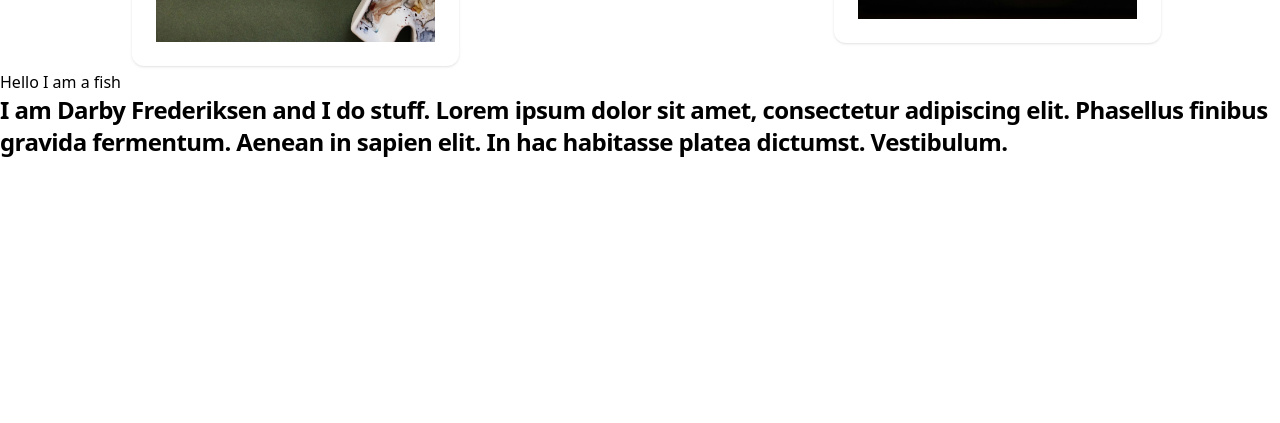
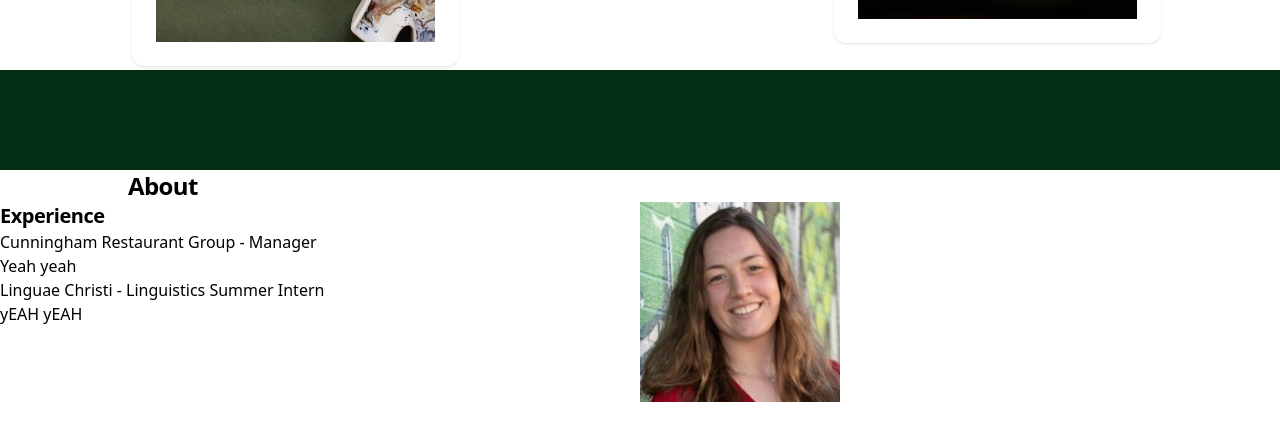
Before and after one commit to vennisabarfi/darby_website, a React (Vite) app in the folder frontend/: page / in a window 1280 px wide. Shown: the part 903-1326 px from the top of the page. Before the commit the page ends 1085 px from the top, so only its background shows below. Built offline with nearby package versions, Linux system fonts and the light colour scheme.

Commit message:
designing about page and on to contact page. just an update

```diff
--- a/frontend/package.json
+++ b/frontend/package.json
@@ -15,6 +15,7 @@
     "class-variance-authority": "^0.7.1",
     "clsx": "^2.1.1",
     "embla-carousel-react": "^8.5.1",
+    "frontend": "file:",
     "lucide-react": "^0.468.0",
     "react": "^18.3.1",
     "react-dom": "^18.3.1",
--- a/frontend/src/About/About.css
+++ b/frontend/src/About/About.css
@@ -0,0 +1,25 @@
+.section-header{
+font-size: 1.5rem;
+/* change font color ro a lighter one */
+line-height: 2rem;
+font-weight: 600;
+letter-spacing: -0.025em;
+scroll-margin: 5rem;
+margin-left: 10%;
+
+}
+
+.about-container{
+    width: 100%;
+    height: 100px;
+    background-color: #052e16;
+}
+
+.resume-headshot{
+    margin: auto;
+    display: grid;
+    grid-template-columns: 1fr 1fr;
+    grid-template-rows: 1fr;
+    grid-column-gap: 0;
+    width: 100%;
+}
--- a/frontend/src/About/About.jsx
+++ b/frontend/src/About/About.jsx
@@ -1,15 +1,56 @@
+
 import "./About.css"
+import { Separator } from "@radix-ui/react-separator";
+import darby_headshot from "./darby-headshot.jpg";
+
 export default function About(){
+
+    // array holding experience information to be mapped
+     const Experience =[
+        { "id": 1,
+           "Company": "Cunningham Restaurant Group",
+           "Role": "Manager",
+           "Description": "Yeah yeah"
+        },
+        { "id": 2,
+            "Company": "Linguae Christi",
+            "Role": "Linguistics Summer Intern",
+            "Description": "yEAH yEAH",
+         }
+]
     return(
         <>
-        Hello I am a fish
+        <Separator/>
+        <div className="about-container"/>
+        <h3 className="section-header">About</h3>
 
-        <p className="scroll-m-20 text-2xl font-semibold tracking-tight">
-                    I am Darby Frederiksen and I do stuff. Lorem ipsum dolor sit amet, consectetur adipiscing elit.
-                    Phasellus finibus gravida fermentum. Aenean in sapien elit. In hac habitasse platea dictumst.
-                    Vestibulum.
+        <div className="resume-headshot">
 
-                    </p>
+            <div className="resume">
+                <h4 className="scroll-m-20 text-xl font-semibold tracking-tight">Experience</h4>
+                {Experience.map((exp)=>(
+                    <div key={exp.id}>
+                    <span>{exp.Company} - {exp.Role}</span>
+                    <br/>
+                    <span>{exp.Description}</span>
+
+                    </div>
+
+
+                ))}
+
+
+            </div>
+
+            <div className="headshot">
+                <img src={darby_headshot}/>
+            </div>
+
+
+
+        </div>
+
+
         </>
     );
 }
--- a/frontend/src/App.css
+++ b/frontend/src/App.css
@@ -20,11 +20,17 @@
     text-decoration: none;
     color: black;
 }
+
+
 .nav a:visited{
     text-decoration: none;
     color: black;
 }
 
+.nav a:hover{
+    text-decoration: none;
+    color: white;
+}
 
 
 .nav a:active{
--- a/frontend/src/App.jsx
+++ b/frontend/src/App.jsx
@@ -29,9 +29,11 @@ function App() {
     <Work/>
 
     </div>
+
     <div id='about'>
     <About/>
     </div>
+
 
     <br/>
 
```
Also changed, not shown: frontend/src/About/darby-headshot.jpg (added), 1 other file (tests, documents, lock files or other folders).
